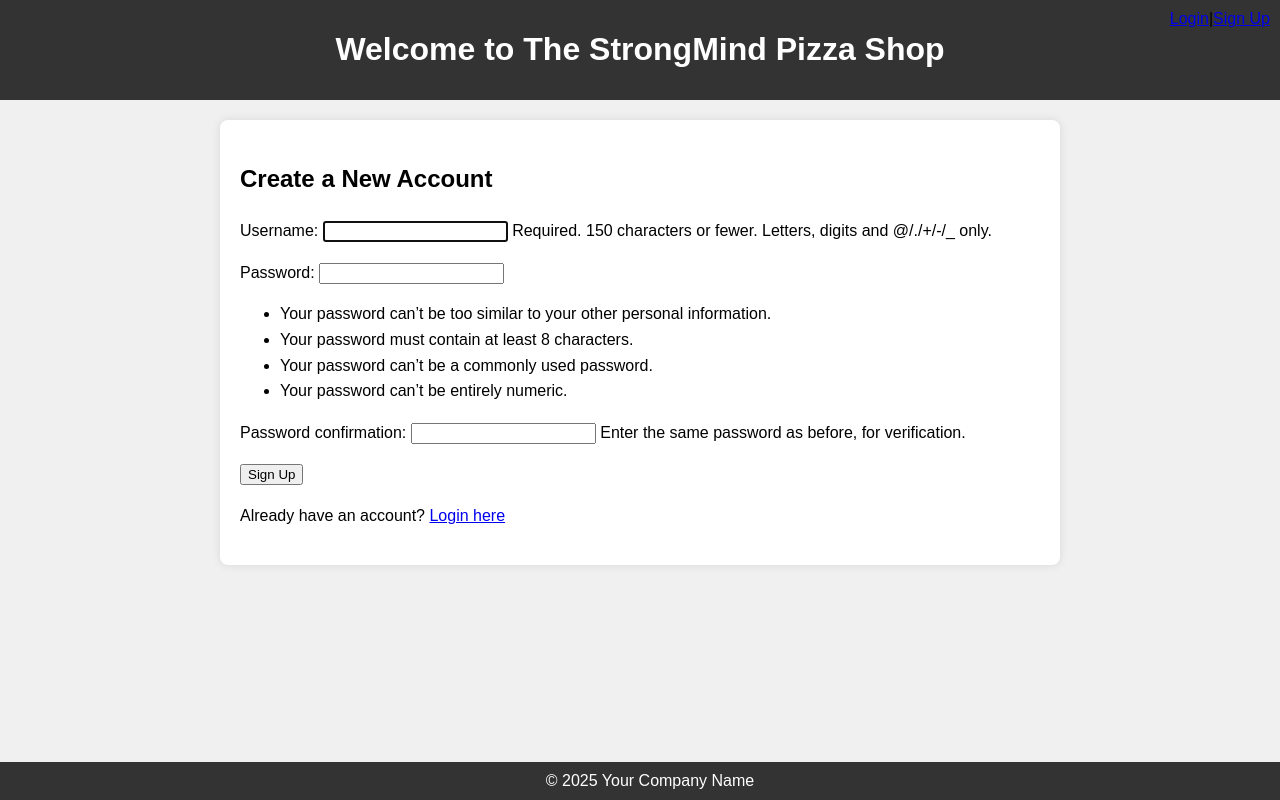
After one commit to ryantmason/Strong-Mind-Interview-Project, a Django app: page /accounts/signup/ in a window 1280 px wide. The commit adds this page. Run offline with Django 5.2, Linux system fonts and the light colour scheme.

Commit message:
Django Authentication Integration
- Utilizing Django's built in auth system created sign up, sign in, and sign out views/functionality for basic Username/Password system

```diff
--- /dev/null
+++ b/app/core/forms.py
@@ -0,0 +1,9 @@
+from django.contrib.auth.forms import UserCreationForm
+from django.contrib.auth.models import User
+
+
+# Django's built-in form system for authentication (login/logout)
+class SignUpForm(UserCreationForm):
+    class Meta:
+        model = User
+        fields = ['username', 'password1', 'password2']
--- a/app/core/models.py
+++ b/app/core/models.py
@@ -3,6 +3,11 @@ from django.db import models
 from django.contrib.postgres.fields import ArrayField
 from django.db import models
 
+
+# class PizzaSizes(Enum):
+    # SMALL = 'small'
+    # MEDIUM = 'medium'
+    #
 
 class AvailableToppings(models.Model):
     topping_name = models.CharField(max_length=255, default="", null=True)
--- /dev/null
+++ b/app/core/templates/_base.html
@@ -0,0 +1,125 @@
+{% load static %}
+<!DOCTYPE html>
+<html lang="en">
+<head>
+    <meta charset="UTF-8">
+    <meta name="viewport" content="width=device-width, initial-scale=1.0">
+    <link rel="icon" type="image/x-icon" href="{% static 'images/favicon.ico' %}">
+    <title>{% block title %}StrongMind - Pizza Home Page{% endblock %}</title>
+    <style>
+        body {
+            font-family: Arial, sans-serif;
+            margin: 0;
+            padding: 0;
+            background-color: #f0f0f0;
+            overflow-x: hidden; /* Prevents horizontal scrollbar for the whole page */
+        }
+
+        header {
+            background-color: #333;
+            color: #fff;
+            padding: 10px 20px;
+            text-align: center;
+        }
+
+        .container {
+            max-width: 800px;
+            margin: 20px auto;
+            background-color: #fff;
+            padding: 20px;
+            border-radius: 8px;
+            box-shadow: 0 0 10px rgba(0, 0, 0, 0.1);
+        }
+
+        .content {
+            margin-top: 20px;
+            line-height: 1.6;
+        }
+
+        footer {
+            text-align: center;
+            padding: 10px;
+            background-color: #333;
+            color: #fff;
+            position: fixed;
+            bottom: 0;
+            width: 100%;
+        }
+
+        /* Style for top-right container */
+        .top-right {
+            position: absolute;
+            top: 10px;
+            right: 10px;
+            display: flex;
+            align-items: center;
+            justify-content: flex-end;
+        }
+
+        .dropdown {
+            position: relative;
+            display: inline-block;
+        }
+
+        .dropdown-content {
+            display: none;
+            position: absolute;
+            background-color: #f9f9f9;
+            min-width: 160px;
+            z-index: 1;
+            box-shadow: 0px 8px 16px 0px rgba(0, 0, 0, 0.2);
+            max-width: 100%; /* Ensures dropdown content doesn't exceed parent width */
+            overflow-x: hidden; /* Prevents horizontal overflow */
+        }
+
+        .dropdown:hover .dropdown-content {
+            display: block;
+        }
+
+        .dropdown-content a {
+            color: black;
+            padding: 12px 16px;
+            text-decoration: none;
+            display: block;
+            white-space: nowrap; /* Prevents text from wrapping */
+        }
+
+        .dropdown-content a:hover {
+            background-color: #f1f1f1;
+        }
+
+    </style>
+</head>
+<body>
+<header>
+    <h1>Welcome to The StrongMind Pizza Shop</h1>
+</header>
+
+<!-- Top right dropdown for authenticated user -->
+<div class="top-right">
+    {% if user.is_authenticated %}
+        <div class="dropdown">
+            <button class="dropbtn">{{ user.username }}</button>
+            <div class="dropdown-content">
+                <a href="{% url 'logout' %}">Logout</a>
+            </div>
+        </div>
+    {% else %}
+        <a href="{% url 'login' %}">Login</a> |
+        <a href="{% url 'signup' %}">Sign Up</a>
+    {% endif %}
+</div>
+
+<div class="container">
+    <div class="content">
+        {% block content %}
+            <!-- Page-specific content goes here -->
+        {% endblock %}
+    </div>
+</div>
+
+<footer>
+    &copy; 2025 Your Company Name
+</footer>
+</body>
+</html>
--- /dev/null
+++ b/app/core/templates/registration/signup.html
@@ -0,0 +1,13 @@
+{% extends '_base.html' %}
+
+{% block title %}Sign Up - StrongMind Pizza Shop{% endblock %}
+
+{% block content %}
+  <h2>Create a New Account</h2>
+  <form method="post">
+    {% csrf_token %}
+    {{ form.as_p }}
+    <button type="submit">Sign Up</button>
+  </form>
+  <p>Already have an account? <a href="{% url 'login' %}">Login here</a></p>
+{% endblock %}
--- a/app/core/views.py
+++ b/app/core/views.py
@@ -1,7 +1,31 @@
 import uuid
-
+from django.contrib.auth.mixins import LoginRequiredMixin
+from django.views.decorators.csrf import csrf_protect
 from django.views.generic import TemplateView
+from django.shortcuts import render, redirect
+from .forms import SignUpForm
+from django.contrib.auth.views import LoginView
 
 
-class HomePageView(TemplateView):
+class HomePageView(LoginRequiredMixin, TemplateView):
     template_name = "home.html"
+    login_url = '/accounts/login/'
+
+
+# Ensures user is redirected directly to home page instead of Djangos default profile url
+class CustomLoginView(LoginView):
+    def get_redirect_url(self):
+        return super().get_redirect_url() or '/'
+
+
+@csrf_protect
+def sign_up(request):
+    if request.method == 'POST':
+        form = SignUpForm(request.POST)
+        if form.is_valid():
+            form.save()
+            return redirect('login')  # Redirect to login page after successful signup
+    else:
+        form = SignUpForm()
+
+    return render(request, 'registration/signup.html', {'form': form})
--- a/app/urls.py
+++ b/app/urls.py
@@ -1,9 +1,13 @@
 from django.contrib import admin
-from django.urls import path
+from django.urls import path, include
+from django.contrib.auth import views as auth_views
 
-from .core.views import HomePageView
+from .core.views import HomePageView, sign_up, CustomLoginView
 
 urlpatterns = [
     path('admin/', admin.site.urls),
-    path('', HomePageView.as_view(), name='Pizza Home')
+    path('accounts/login/', CustomLoginView.as_view(), name='login'),
+    path('accounts/logout/', auth_views.LogoutView.as_view(next_page='/accounts/login/'), name='logout'),
+    path('accounts/signup/', sign_up, name='signup'),  # Sign-up view
+    path('', HomePageView.as_view(), name='home'),
 ]
```
Also changed, not shown: app/core/templates/home.html (+14 -14 lines), app/core/templates/registration/login.html (added, +13 -0 lines), app/core/static/images/favicon.ico (added).
